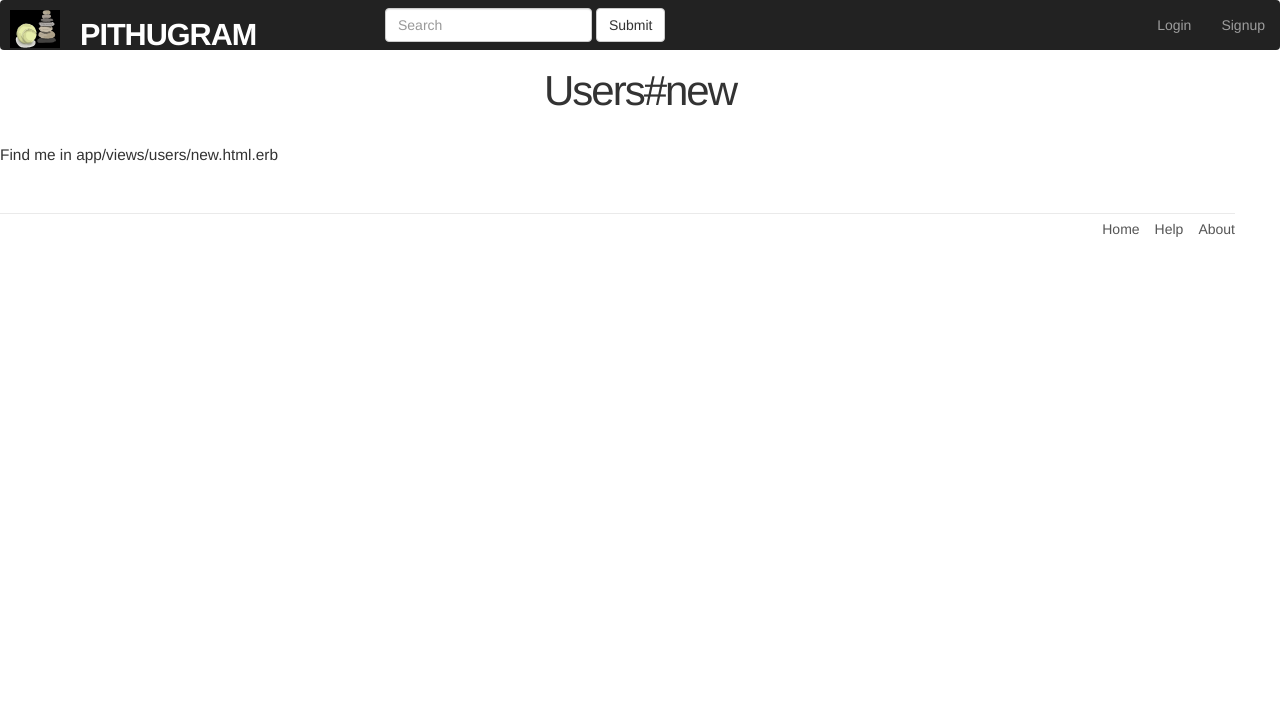
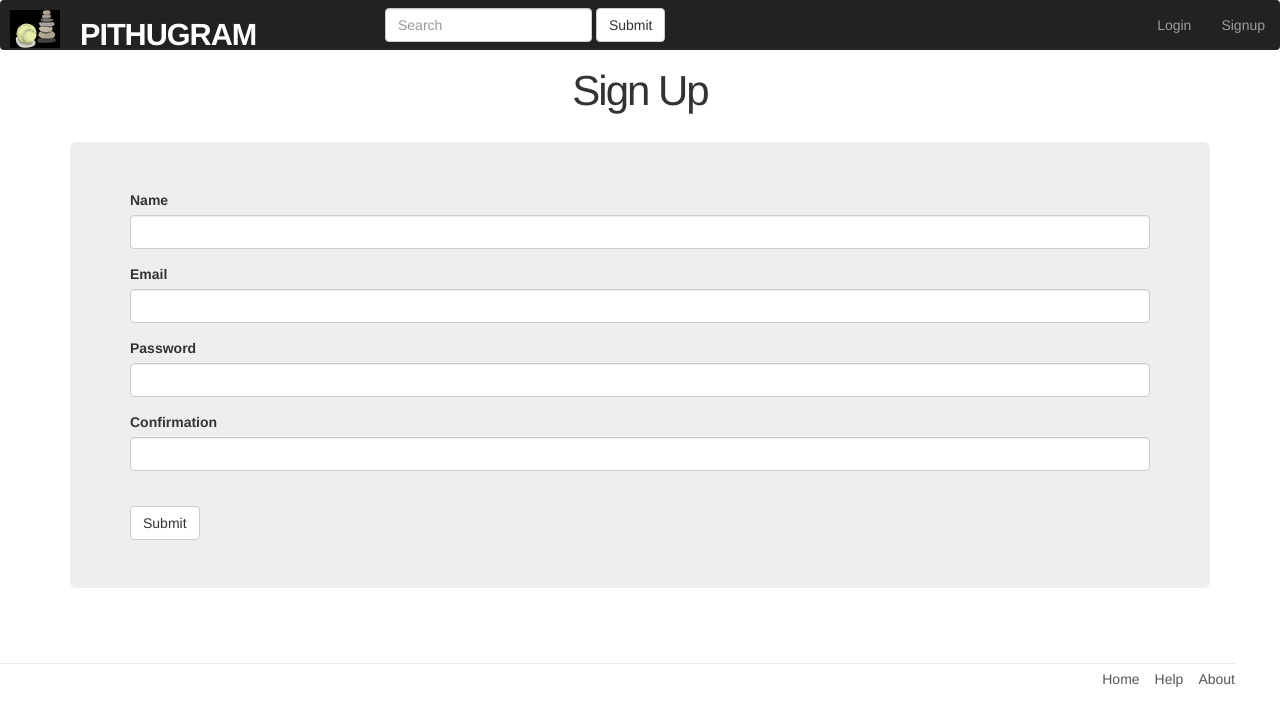
Before and after one commit to shlok007/microblog, a Rails app: page /users/new in a window 1280 px wide. Shown: the top 726 px of the page. Run offline with Rails 7, Linux system fonts and the light colour scheme; style sheets or scripts are compiled from the project's sources; some libraries are stand-ins or nearby versions.

Commit message:
Sign Up form is ready

```diff
--- a/app/controllers/users_controller.rb
+++ b/app/controllers/users_controller.rb
@@ -1,3 +1,26 @@
 class UsersController < ApplicationController
-  def new; end
+
+  def new
+    @user=User.new
+  end
+
+  def show
+    @user= User.find(params[:id])
+  end
+
+  def create
+    @user= User.new(user_params)
+    if @user.save
+      redirect_to @user
+    else
+      render 'new'
+    end
+  end
+
+
+  private
+
+  def user_params
+    params.require(:user).permit(:name, :email, :password, :password_confirmation)
+  end
 end
--- /dev/null
+++ b/app/views/shared/_error_messages.html.erb
@@ -0,0 +1,9 @@
+<% if @user.errors.any? %>
+<div class="row">
+<ul>
+<% @user.errors.full_messages.each do |msg| %>
+<li><%= msg %></li>
+<% end %>
+</ul>
+</div>
+<% end  %>
--- a/app/views/users/new.html.erb
+++ b/app/views/users/new.html.erb
@@ -1,2 +1,25 @@
-<h1>Users#new</h1>
-<p>Find me in app/views/users/new.html.erb</p>
+<% provide(:title,'Sign Up') %>
+<h1>Sign Up </h1>
+<div class="container">
+  <div class="jumbotron">
+      <%= form_for @user do |t| %>
+    <%= render 'shared/error_messages' %>
+        <div class="form-group">
+      <%= t.label :name %>
+      <%= t.text_field :name, class: "form-control" %>
+</div>
+<div class="form-group">
+      <%= t.label :email %>
+      <%= t.email_field :email, class: "form-control" %>
+</div>
+<div class="form-group">
+      <%= t.label :password %>
+      <%= t.password_field :password, class: "form-control" %>
+</div><div class="form-group">
+      <%= t.label :password_confirmation , 'Confirmation' %>
+      <%= t.password_field :password_confirmation, class: "form-control" %>
+</div><br/>
+      <%= t.submit "Submit", class: "btn btn-default" %>
+      <% end %>
+  </div>
+</div>
--- a/config/routes.rb
+++ b/config/routes.rb
@@ -1,10 +1,16 @@
 Rails.application.routes.draw do
-  get 'users/new'
+
 
   root 'static_pages#home'
 
   get '/help',  to: 'static_pages#help'
 
   get '/about', to: 'static_pages#about'
+
+  get '/signup', to: 'users#new'
+
+  post '/signup', to: 'users#create'
+
+  resources :users
   # For details on the DSL available within this file, see http://guides.rubyonrails.org/routing.html
 end
--- a/db/seeds.rb
+++ b/db/seeds.rb
@@ -5,3 +5,5 @@
 #
 #   movies = Movie.create([{ name: 'Star Wars' }, { name: 'Lord of the Rings' }])
 #   Character.create(name: 'Luke', movie: movies.first)
+User.create!( name: 'rahul',email: 'rahul@gmail.com',
+            password: 'rahul123',password_confirmation: 'rahul123')
```
Also changed, not shown: app/views/users/show.html.erb (added, +8 -0 lines), Gemfile, Gemfile.lock, 1 other file.
